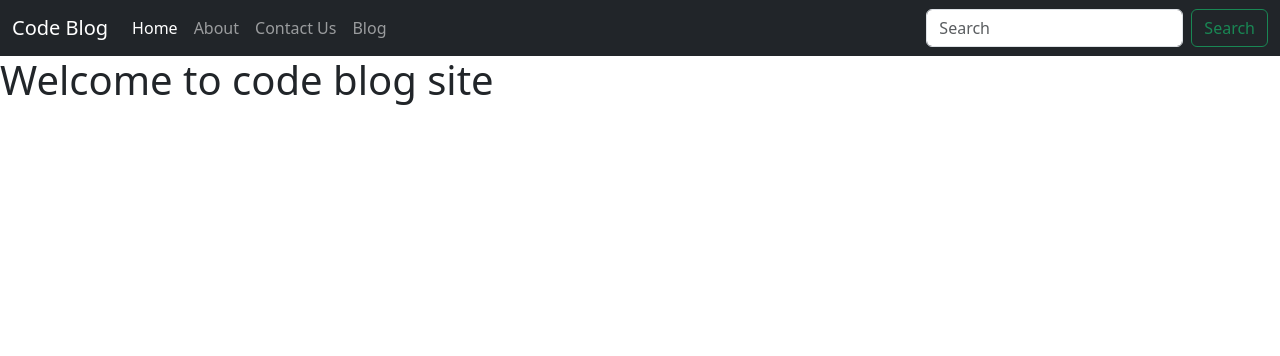
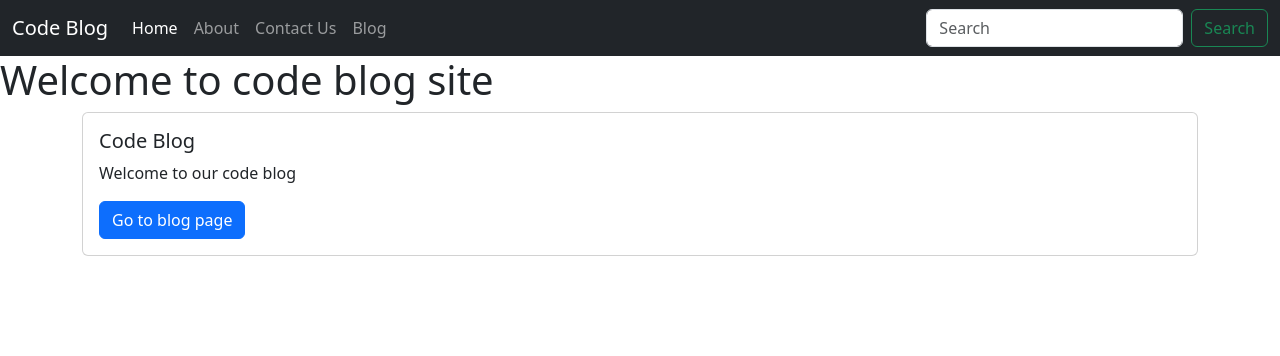
Before and after one commit to crackasuper/full_stack_development, a Django app: page / in a window 1280 px wide. Shown: the top 356 px of the page. Run offline with Django 5.2, Linux system fonts and the light colour scheme.

Commit message:
blog page and home interaction dvevelopment

```diff
--- a/codeblog/templates/home/base.html
+++ b/codeblog/templates/home/base.html
@@ -19,17 +19,17 @@
           <div class="collapse navbar-collapse" id="navbarSupportedContent">
             <ul class="navbar-nav me-auto mb-2 mb-lg-0">
               <li class="nav-item">
-                <a class="nav-link active" aria-current="page" href="/">Home</a>
+                <a class="nav-link {% block homeactive %}{% endblock %}" aria-current="page" href="/">Home</a>
               </li>
               <li class="nav-item">
-                <a class="nav-link" href="/about">About</a>
+                <a class="nav-link {% block aboutactive %}{% endblock %} " href="/about">About</a>
               </li>
 
               <li class="nav-item">
-                <a class="nav-link" aria-disabled="true" href="/contact">Contact Us</a>
+                <a class="nav-link {% block contactactive %}{% endblock %}" aria-disabled="true" href="/contact">Contact Us</a>
               </li>
               <li class="nav-item">
-                <a href="/blog" class="nav-link">Blog</a>
+                <a href="/blog"  class ="nav-link {% block blogactive %}{% endblock %}">Blog</a>
               </li>
 
             </ul>
--- a/codeblog/templates/home/contact.html
+++ b/codeblog/templates/home/contact.html
@@ -1,11 +1,11 @@
 {% extends 'home/base.html' %}
+{% block contactactive %} active {% endblock %}
 {% block title %}
 
 Contact
 
 {% endblock %}
 {% block data %}
-<h1>Hello contact us</h1>
 
 {% endblock %}
 
--- a/codeblog/templates/home/home.html
+++ b/codeblog/templates/home/home.html
@@ -4,7 +4,23 @@
 Home
 
 {% endblock %}
+{% block homeactive %}
+active
+{% endblock %}
 {% block data %}
 <h1>Welcome to code blog site</h1>
 
 {% endblock %}
+{% block body %}
+<div class="container">
+<div class="card">
+
+    <div class="card-body">
+      <h5 class="card-title">Code Blog</h5>
+      <p class="card-text">Welcome to our code blog</p>
+      <a href="#" class="btn btn-primary">Go to blog page</a>
+    </div>
+  </div>
+  </div>
+
+{% endblock %}
```
Also changed, not shown: codeblog/templates/blog/bloghome.html (+18 -0 lines), codeblog/templates/home/about.html (+16 -1 lines), codeblog/templates/home/mess.jpeg (added), codeblog/templates/mess.jpeg (added).
